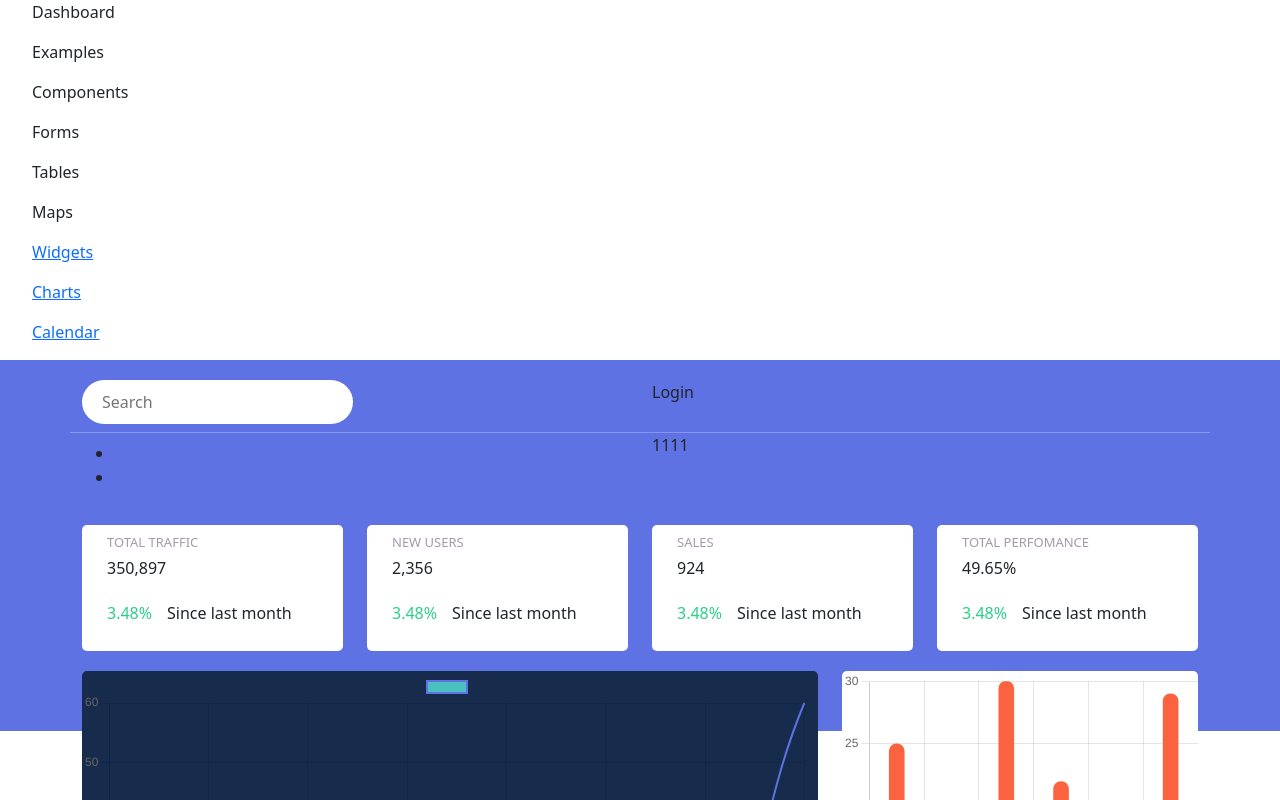
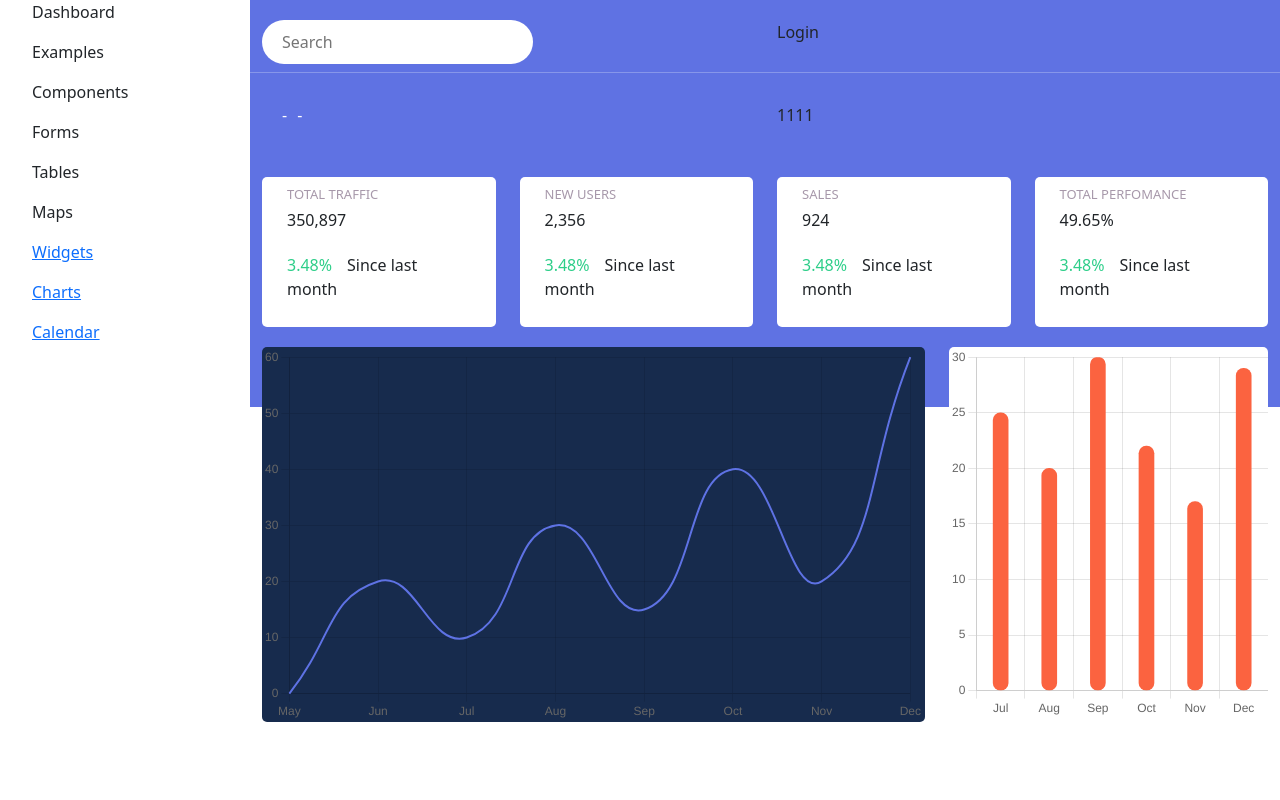
Before and after one commit to STiVeReS/ReactDashboard, a React (Create React App) app: page / in a window 1280 px wide. Both pictures are taken after a click on the button "Click". Shown: the top 800 px of the page. Built offline with nearby package versions, Linux system fonts and the light colour scheme.

Commit message:
dash-3 login page

```diff
--- a/src/App.scss
+++ b/src/App.scss
@@ -1,9 +1,19 @@
+@import "./scss/vars";
 @import '~bootstrap/dist/css/bootstrap.min.css';
+@import "./scss/sideBar";
 @import "./scss/menu";
+@import "./scss/page";
+@import "./scss/pageNav";
 @import "./scss/statBlock";
 @import "./scss/topBar";
 
 
+
+.content {
+  width: 100%;
+  margin-left: auto;
+  max-width: calc(100% - 250px);
+}
 
 .line-chart {
   background-color: #172B4D;
--- a/src/App.tsx
+++ b/src/App.tsx
@@ -1,5 +1,5 @@
-import React, {useState} from 'react';
-import {BrowserRouter as Router, Route} from 'react-router-dom';
+import React from 'react';
+import {BrowserRouter as Router, useLocation} from 'react-router-dom';
 
 /*
 * Styles
--- a/src/api/charts/lineChart.ts
+++ b/src/api/charts/lineChart.ts
@@ -1,5 +1,5 @@
 export const LINE_CHART = {
-    labels: ['May', 'Jun', 'Jul', 'Aug', 'Sep', 'Oct', 'Nov', 'Dec' ],
+    labels: ['May', 'Jun', 'Jul', 'Aug', 'Sep', 'Oct', 'Nov', 'Dec'],
     datasets: [{
         fill: false,
         lineTension: 0.5,
@@ -9,4 +9,23 @@ export const LINE_CHART = {
         data: [0, 20, 10, 30, 15, 40, 20, 60],
         label: '',
     }],
-}
+};
+
+
+export const LINE_CHART_OPTIONS = {
+    plugins: {
+        legend: {
+            display: false,
+        },
+        scales: {
+            y: {
+                beginAtZero: true,
+            }
+        }
+    },
+    elements: {
+        point: {
+            radius: 0
+        }
+    }
+};
--- a/src/components/Charts/Charts.tsx
+++ b/src/components/Charts/Charts.tsx
@@ -3,7 +3,6 @@ import React from 'react';
 /*
 * components
 * */
-
 import {LineChart} from "./LineChart";
 import {BarChart} from "./BarChart";
 
--- a/src/components/Charts/LineChart.tsx
+++ b/src/components/Charts/LineChart.tsx
@@ -4,7 +4,7 @@ import {Line} from 'react-chartjs-2';
 /*
 * api
 * */
-import {LINE_CHART} from "../../api/charts/lineChart";
+import {LINE_CHART, LINE_CHART_OPTIONS} from "../../api/charts/lineChart";
 
 export function LineChart() {
     return (
@@ -12,22 +12,8 @@ export function LineChart() {
             <div className={"line-chart"}>
                 <Line
                     data={LINE_CHART}
+                    options={LINE_CHART_OPTIONS}
                     height={170}
-                    options={{
-                        legend: {
-                            display: false
-                        },
-                        scales: {
-                            y: {
-                                beginAtZero: true,
-                            }
-                        },
-                        elements: {
-                            point:{
-                                radius: 0
-                            }
-                        }
-                    }}
                 />
             </div>
         </div>
--- a/src/components/TopBar/TopBar.tsx
+++ b/src/components/TopBar/TopBar.tsx
@@ -2,11 +2,7 @@ import React from 'react';
 /*
 * components
 * */
-
-import {StatBlock} from "../StatBlock/StatBlock";
 import {TopBarSearch} from './TopBarSearch';
-import {PageNav} from "../../pages/PageNav/PageNav";
-
 
 export function TopBar() {
     return (
--- a/src/pages/Auth/AuthPage.tsx
+++ b/src/pages/Auth/AuthPage.tsx
@@ -4,10 +4,8 @@ import {Redirect} from 'react-router';
 /*
 * components
 * */
-
 import {Main} from "../../screens/Main";
 import {BrowserRouter as Router} from "react-router-dom";
-
 
 
 export function AuthPage() {
--- a/src/pages/Dashboards/Dashboard.tsx
+++ b/src/pages/Dashboards/Dashboard.tsx
@@ -17,7 +17,6 @@ interface IProps {
 }
 
 export function Dashboard({label, page, isRaised}: IProps) {
-    console.log(isRaised)
     return (
         <>
             <div className={"top-bar"}>
--- a/src/screens/Main.tsx
+++ b/src/screens/Main.tsx
@@ -1,24 +1,23 @@
 import React from 'react';
-import {BrowserRouter} from "react-router-dom";
 
 /*
 * Routing
 * */
+
 import {MenuRouting} from "../components/Menu/MenuRouting";
-import {Auth} from "./Auth";
 /*
 * Components
 * */
+
 import {Sidebar} from "../components/Siderbar/Sidebar";
-import {TopBar} from '../components/TopBar/TopBar';
 
 export function Main() {
     return (
         <div className={'wrapper'}>
             <Sidebar/>
-            <div className={"content"}>
+            <main className={"content"}>
                 <MenuRouting/>
-            </div>
+            </main>
         </div>
     )
 }
--- a/src/scss/_topBar.scss
+++ b/src/scss/_topBar.scss
@@ -15,6 +15,3 @@
 .login {
   border-bottom: 1px solid rgba(255,255,255, 0.25);
 }
-
-
-// search
```
